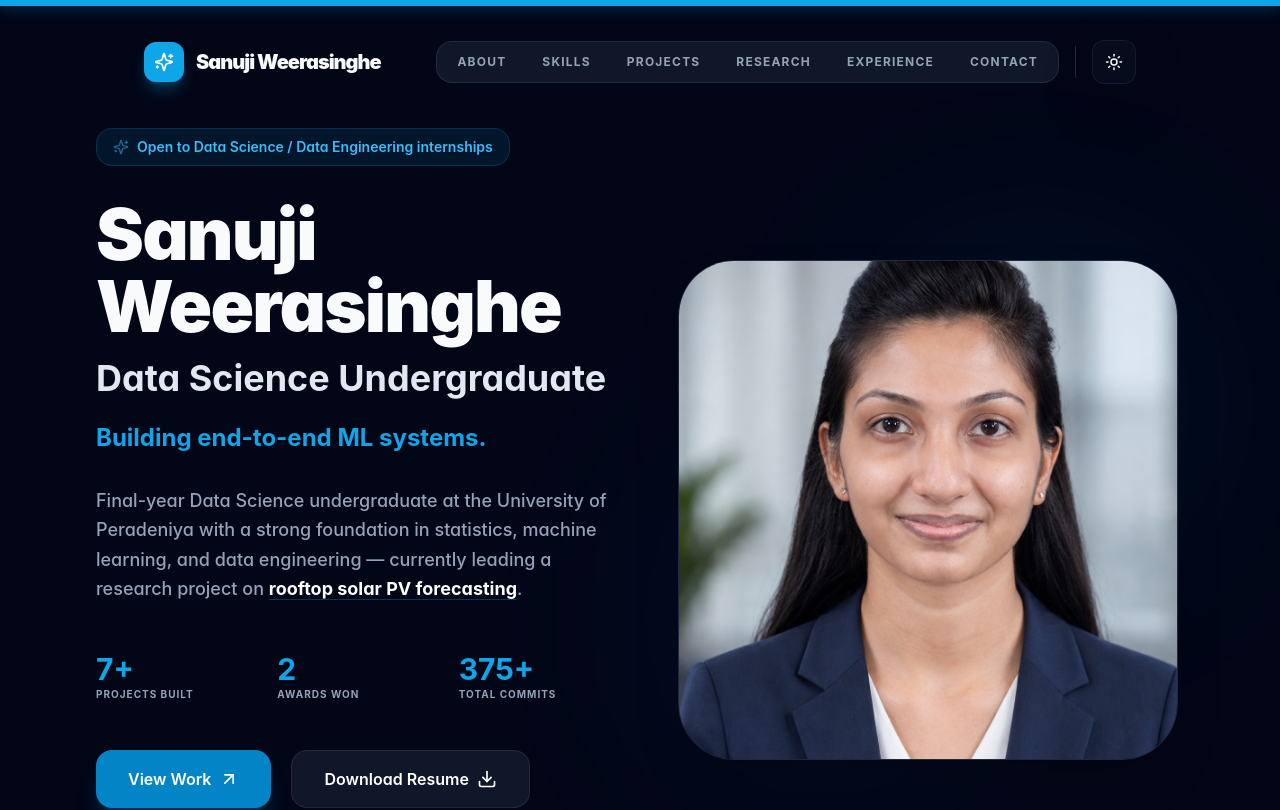
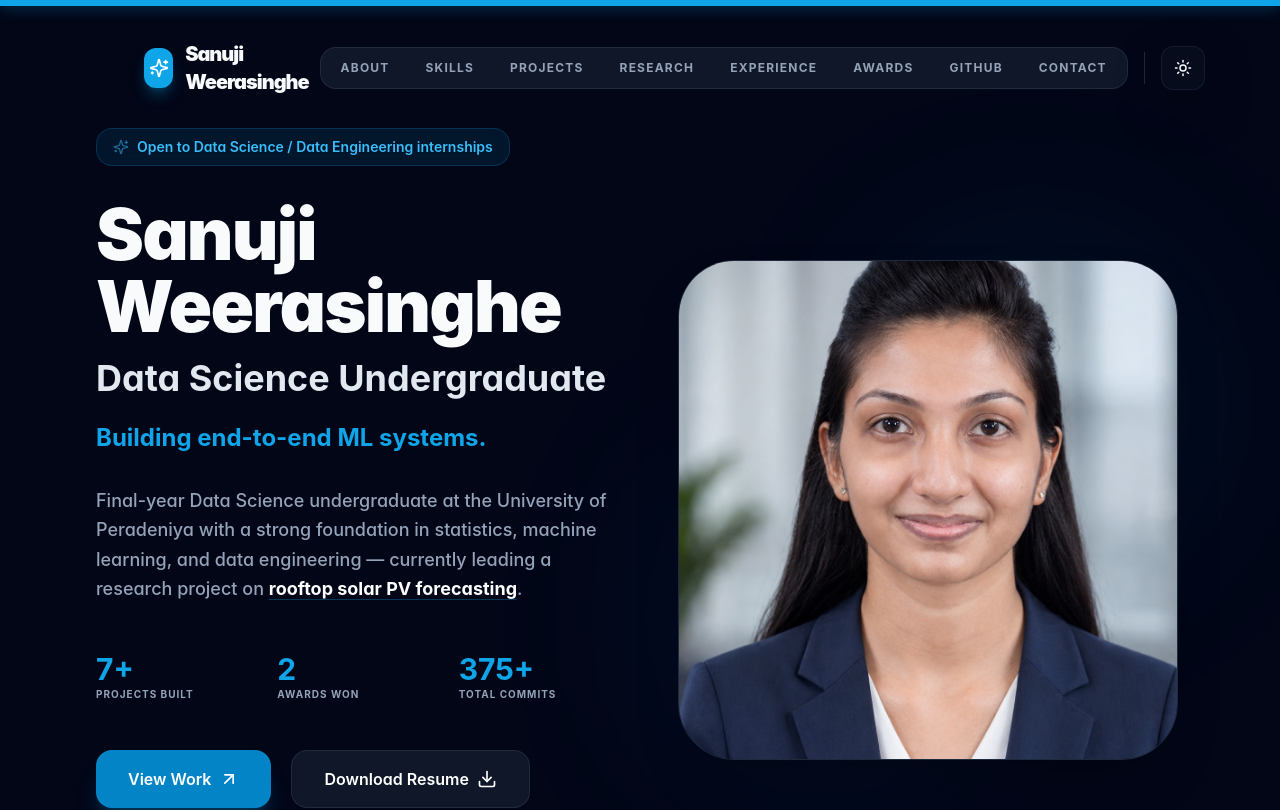
Before and after one commit to sanujiweerasinghe/portfolio, a React (Vite) app in the folder client/: page / in a window 1280 px wide. Shown: the top 810 px of the page. Built offline with nearby package versions, Linux system fonts and the light colour scheme.

Commit message:
fix: restore GitHub and Achievements sections and refine Experience details

```diff
--- a/client/src/App.jsx
+++ b/client/src/App.jsx
@@ -7,6 +7,8 @@ import Skills from './components/home/Skills';
 import Experience from './components/home/Experience';
 import Projects from './components/home/Projects';
 import Research from './components/home/Research';
+import Achievements from './components/home/Achievements';
+import GithubStats from './components/home/GithubStats';
 import Contact from './components/home/Contact';
 import { motion, useScroll, useSpring } from 'framer-motion';
 
@@ -35,6 +37,8 @@ function App() {
         <Projects />
         <Research />
         <Experience />
+        <Achievements />
+        <GithubStats />
         <Contact />
       </main>
 
--- a/client/src/components/home/Experience.jsx
+++ b/client/src/components/home/Experience.jsx
@@ -9,8 +9,8 @@ const Experience = () => {
       company: "Data Science Society",
       location: "University of Peradeniya",
       period: "2024 — Present",
-      description: "Leading research initiatives and coordinating technical workshops for the student body. Mentoring juniors in machine learning workflows and data engineering best practices.",
-      tags: ["Leadership", "Mentoring", "R&D Strategy"]
+      description: "Appointed as the Director of Research & Development, overseeing the society's technical direction and research-oriented activities.",
+      tags: ["Leadership", "Research & Development"]
     },
     {
       role: "Job Skills Development Trainee",
--- a/client/src/components/layout/Navbar.jsx
+++ b/client/src/components/layout/Navbar.jsx
@@ -22,6 +22,8 @@ const Navbar = () => {
     { name: 'Projects', href: '#projects' },
     { name: 'Research', href: '#research' },
     { name: 'Experience', href: '#experience' },
+    { name: 'Awards', href: '#achievements' },
+    { name: 'GitHub', href: '#github' },
     { name: 'Contact', href: '#contact' },
   ];
 
```
